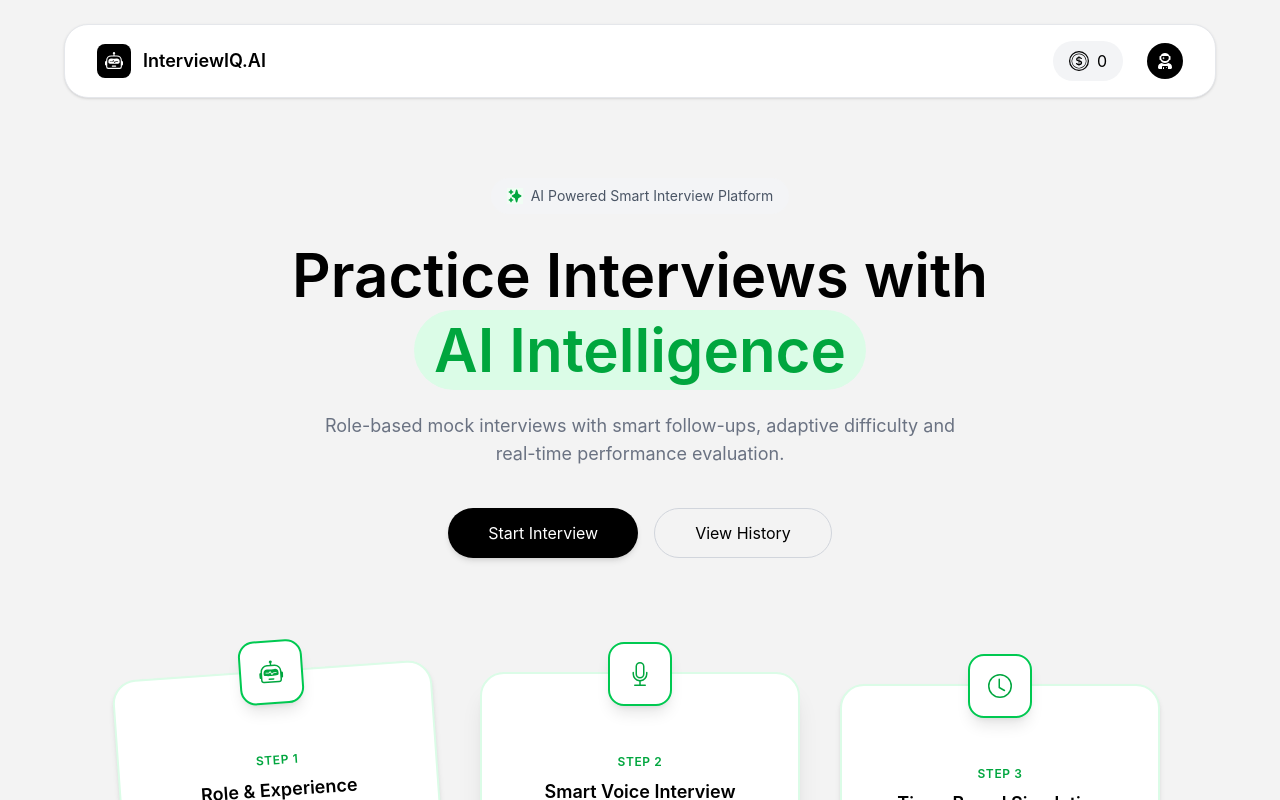
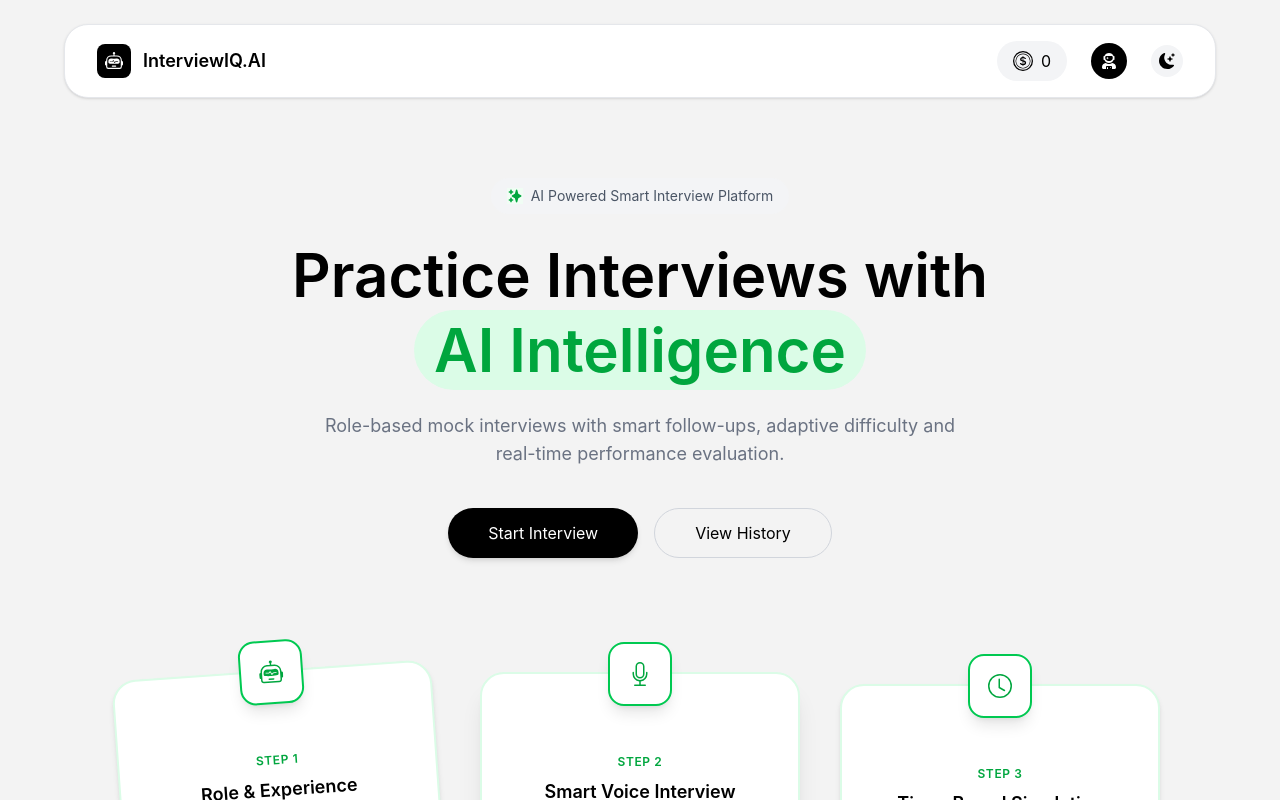
Before and after one commit to Sumit-2472/InterviewIQ, a React (Vite) app in the folder client/: page / in a window 1280 px wide. Shown: the top 800 px of the page. Built offline with nearby package versions, Linux system fonts and the light colour scheme; no server answers.

Commit message:
feat: integrate dark mode toggle using next-themes

```diff
--- a/client/package.json
+++ b/client/package.json
@@ -17,6 +17,7 @@
     "jspdf": "^4.2.1",
     "jspdf-autotable": "^5.0.8",
     "motion": "^12.42.0",
+    "next-themes": "^0.4.6",
     "react": "^19.2.7",
     "react-circular-progressbar": "^2.2.0",
     "react-dom": "^19.2.7",
--- a/client/src/components/Navbar.jsx
+++ b/client/src/components/Navbar.jsx
@@ -1,4 +1,6 @@
 import React from "react";
+import { useTheme } from "next-themes";
+import { BsMoonStarsFill, BsSunFill } from "react-icons/bs";
 import { useSelector } from "react-redux";
 import { BsRobot, BsCoin } from "react-icons/bs";
 import { FaUserAstronaut } from "react-icons/fa";
@@ -21,6 +23,11 @@
   const [showAuth, setShowAuth] = useState(false);
   const creditRef = useRef(null);
   const userRef = useRef(null);
+  const { theme, setTheme } = useTheme();
+
+  const toggleTheme = () => {
+    setTheme(theme === "dark" ? "light" : "dark");
+  };
   const handleLogout = async () => {
     try {
       await axios.get(ServerUrl + "/api/auth/logout", {
@@ -143,6 +150,12 @@
               </div>
             )}
           </div>
+          <button
+            onClick={toggleTheme}
+            className="p-2 rounded-full bg-gray-100 hover:bg-gray-200 dark:bg-darkBox-800 dark:text-white"
+          >
+            {theme === "dark" ? <BsSunFill /> : <BsMoonStarsFill />}
+          </button>
         </div>
       </motion.div>
       {showAuth && <AuthModel onClose={() => setShowAuth(false)} />}
--- a/client/src/main.jsx
+++ b/client/src/main.jsx
@@ -1,16 +1,20 @@
-import { StrictMode } from 'react'
-import { createRoot } from 'react-dom/client'
-import './index.css'
-import App from './App.jsx'
-import { BrowserRouter } from 'react-router-dom'
-import { store } from './redux/store'
-import { Provider } from 'react-redux'
-createRoot(document.getElementById('root')).render(
+import { StrictMode } from "react";
+import { createRoot } from "react-dom/client";
+import "./index.css";
+import App from "./App.jsx";
+import { BrowserRouter } from "react-router-dom";
+import { store } from "./redux/store";
+import { Provider } from "react-redux";
+import { ThemeProvider } from "next-themes";
+
+createRoot(document.getElementById("root")).render(
   <StrictMode>
-   <BrowserRouter>
-   <Provider store={store}>
-    <App />
-    </Provider>
-   </BrowserRouter>
-  </StrictMode>,
-)
+    <ThemeProvider attribute="class" defaultTheme="light" enableSystem>
+      <BrowserRouter>
+        <Provider store={store}>
+          <App />
+        </Provider>
+      </BrowserRouter>
+    </ThemeProvider>
+  </StrictMode>
+);
```
Also changed, not shown: 1 other file (tests, documents, lock files or other folders).
